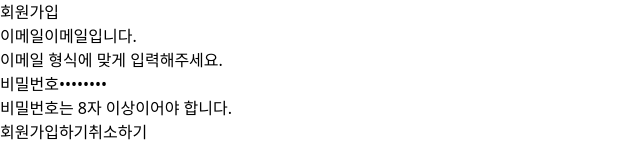
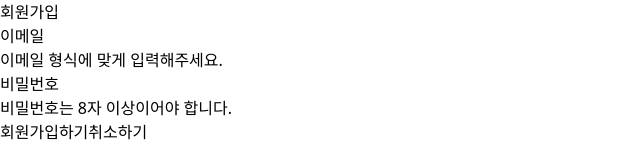
Before and after one commit to JaydenLee1116/wanted-pre-onboarding-frontend, a React (Create React App) app: page /signup in a window 1280 px wide. Shown: the top 160 px of the page, without its empty margins (0-640 px from the left). Built offline with nearby package versions, Linux system fonts and the light colour scheme.

Commit message:
✨ feat: 이메일, 패스워드 상태 관리 및 유효성 검사  구현
- 이메일, 패스워드 상태에 따른 회원가입 버튼 활성 비활성 결정

```diff
--- a/src/pages/SignUpPage.tsx
+++ b/src/pages/SignUpPage.tsx
@@ -1,3 +1,4 @@
+import { useState } from 'react';
 import { useNavigate } from 'react-router-dom';
 
 import Input from '../components/Input';
@@ -5,6 +6,21 @@ import Button from '../components/Button';
 
 const SignUpPage = () => {
   const navigate = useNavigate();
+  const [email, setEmail] = useState('');
+  const [password, setPassword] = useState('');
+
+  const handleEmailChange = (e: React.ChangeEvent<HTMLInputElement>) => {
+    setEmail(e.target.value);
+  };
+  const handlePasswordChange = (e: React.ChangeEvent<HTMLInputElement>) => {
+    setPassword(e.target.value);
+  };
+  const isValidEmail = (email: string) => {
+    return email.includes('@');
+  };
+  const isValidPassword = (password: string) => {
+    return password.length >= 8;
+  };
 
   return (
     <section className="flex h-96 w-full flex-col items-center justify-between">
@@ -14,8 +30,8 @@ const SignUpPage = () => {
         <Input.TextField
           id="email"
           type="email"
-          value="이메일입니다."
-          onChange={() => {}}
+          value={email}
+          onChange={handleEmailChange}
           data-testid="email-input"
         />
         <Input.BottomText>이메일 형식에 맞게 입력해주세요.</Input.BottomText>
@@ -25,8 +41,8 @@ const SignUpPage = () => {
         <Input.TextField
           id="password"
           type="password"
-          value="비밀번호입니다."
-          onChange={() => {}}
+          value={password}
+          onChange={handlePasswordChange}
           data-testid="password-input"
         />
         <Input.BottomText>비밀번호는 8자 이상이어야 합니다.</Input.BottomText>
@@ -40,12 +56,12 @@ const SignUpPage = () => {
             navigate('/signin');
           }}
           data-testid="signup-button"
+          disabled={!isValidEmail(email) || !isValidPassword(password)}
         >
           회원가입하기
         </Button>
         <Button
           onClick={() => {
-            // TODO: 이메일, 비밀번호 상태 초기화하고 루트 페이지로 이동하기
             navigate('/');
           }}
         >
```
